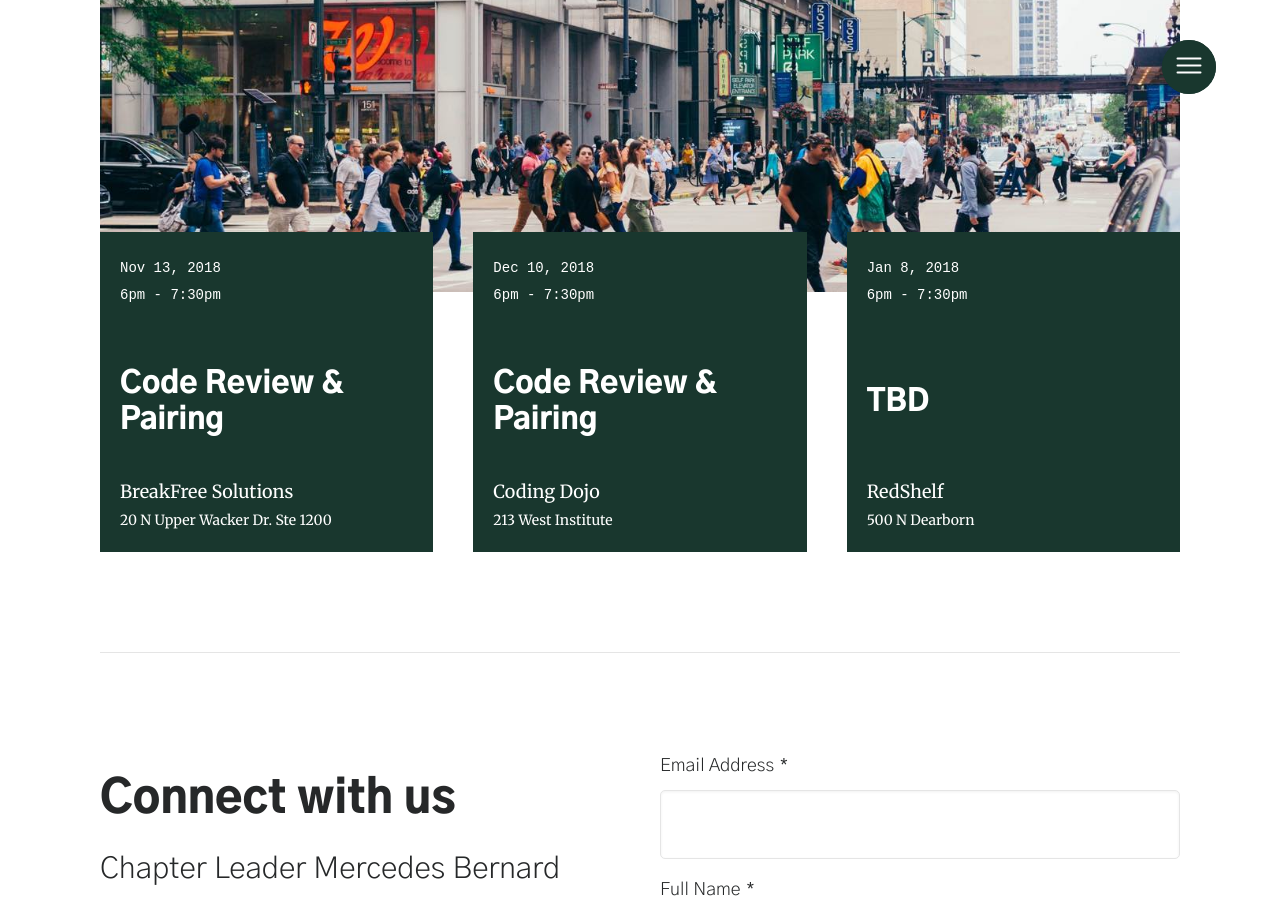
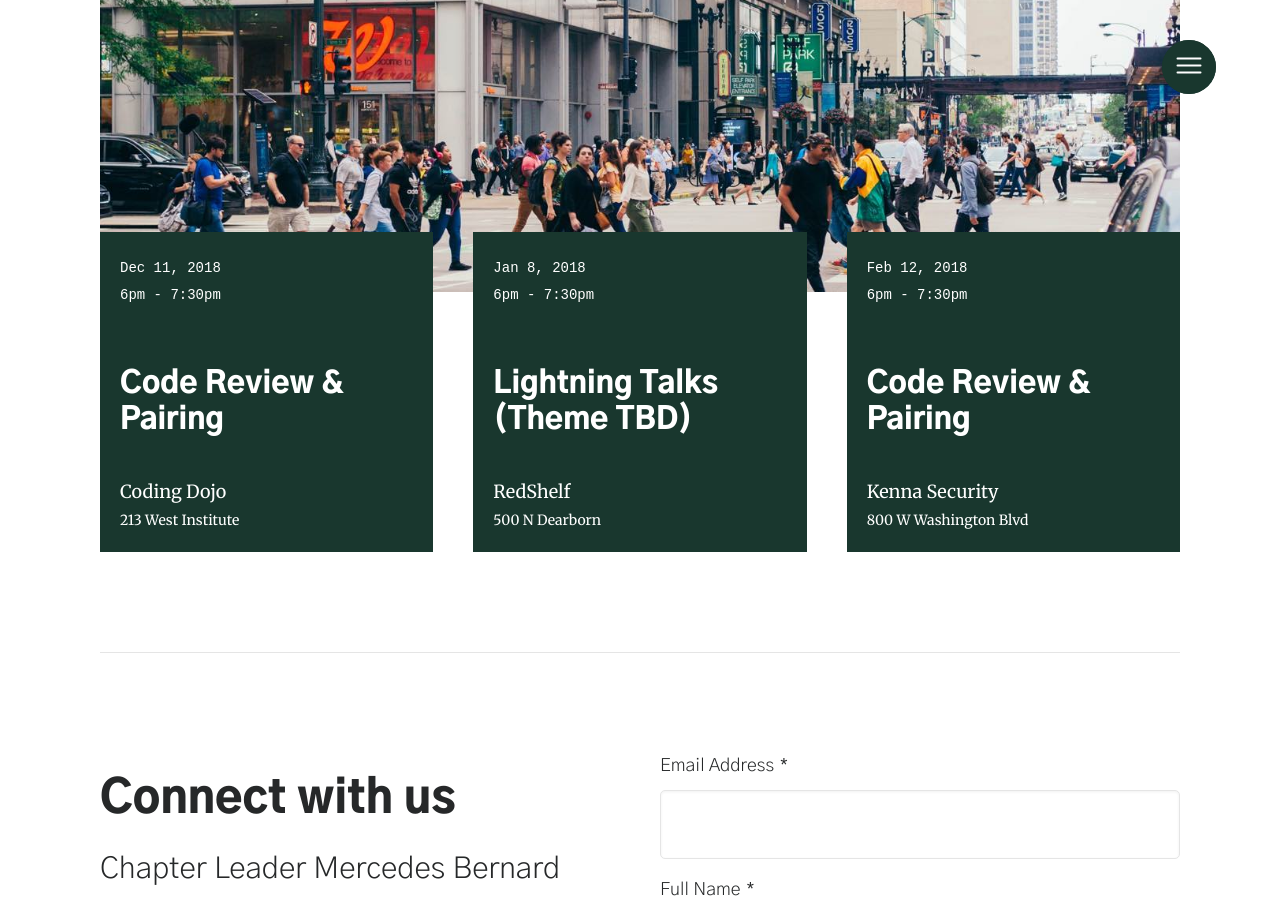
Before and after one commit to mercedesb/dev-together, a Jekyll site: the page built from docs/chapters/chicago.html, in a window 1280 px wide and 900 px high, scrolled down 467 px. Built offline with Jekyll 4.4.1, drawn with Linux system fonts in a browser that asks for light colours; some web fonts are replaced.

Commit message:
update chicago events

```diff
--- a/docs/_data/events.json
+++ b/docs/_data/events.json
@@ -2,30 +2,30 @@
   {
     "chapter": "Chi",
     "name": "Code Review & Pairing",
-    "displayDate": "Nov 13, 2018",
-    "date": "2018-11-13",
+    "displayDate": "Dec 11, 2018",
+    "date": "2018-12-11",
     "time": "6pm - 7:30pm",
-    "sponsor": "BreakFree Solutions",
-    "location": "20 N Upper Wacker Dr. Ste 1200",
-    "signupLink": "http://bit.ly/devtogethernov2018"
+    "sponsor": "Coding Dojo",
+    "location": "213 West Institute",
+    "signupLink": "http://bit.ly/devtogetherdec2018"
   },
   {
     "chapter": "Chi",
-    "name": "Code Review & Pairing",
-    "displayDate": "Dec 10, 2018",
-    "date": "2018-12-10",
-    "time": "6pm - 7:30pm",
-    "sponsor": "Coding Dojo",
-    "location": "213 West Institute"
-  },
-  {
-    "chapter": "Chi",
-    "name": "TBD",
+    "name": "Lightning Talks (Theme TBD)",
     "displayDate": "Jan 8, 2018",
     "date": "2019-01-08",
     "time": "6pm - 7:30pm",
     "sponsor": "RedShelf",
     "location": "500 N Dearborn"
+  },
+  {
+    "chapter": "Chi",
+    "name": "Code Review & Pairing",
+    "displayDate": "Feb 12, 2018",
+    "date": "2019-01-08",
+    "time": "6pm - 7:30pm",
+    "sponsor": "Kenna Security",
+    "location": "800 W Washington Blvd"
   },
   {
     "chapter": "Mad",
```
